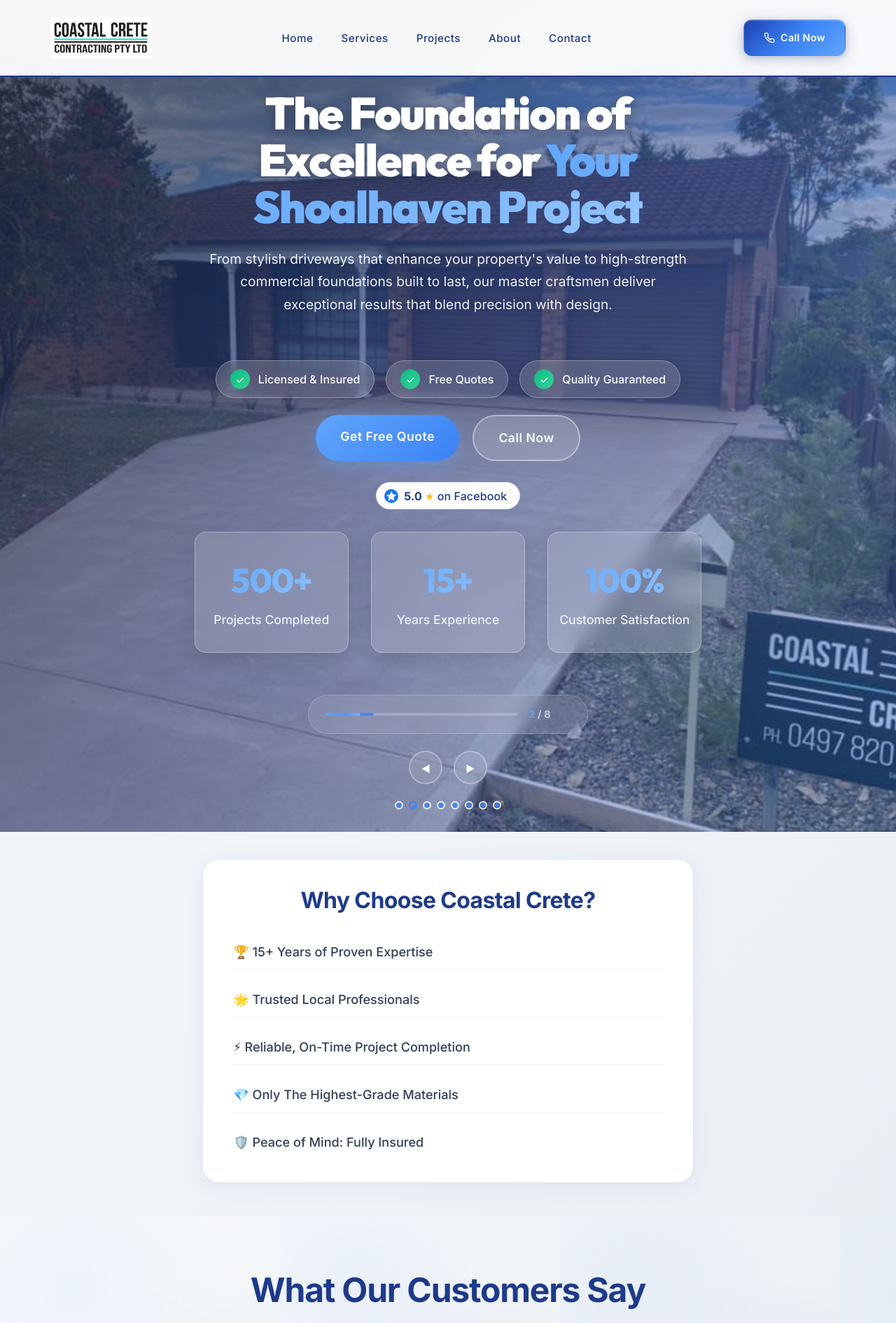
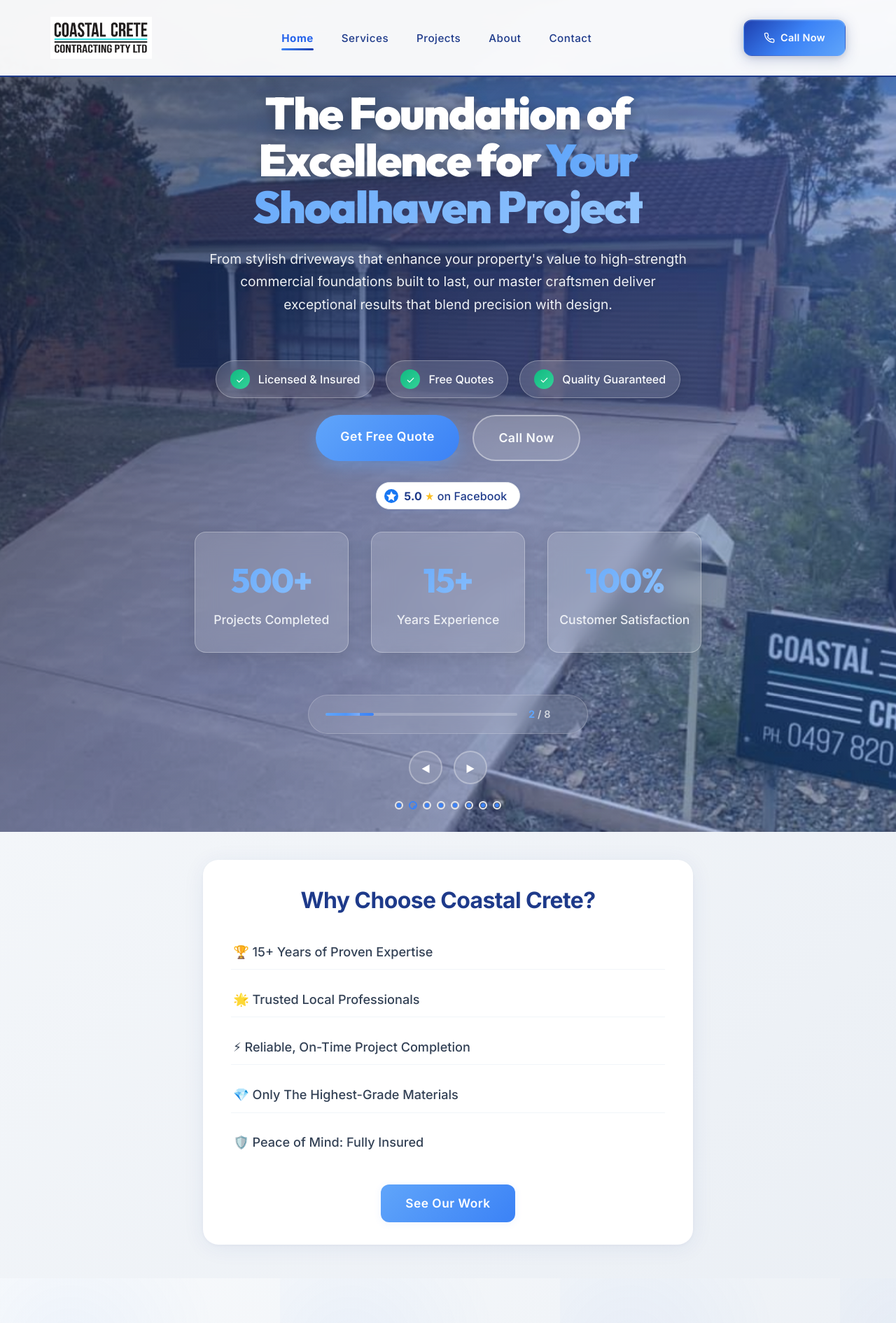
Before and after one commit to TysonPWilliams/coastal-crete-website, a React (Vite) app: page / in a window 1280 px wide. Shown: the top 1891 px of the page at 70% size. Built offline with nearby package versions, Linux system fonts and the light colour scheme.

Commit message:
Added new logo to footer

```diff
--- a/src/App.css
+++ b/src/App.css
@@ -103,6 +103,22 @@
 
 .nav-link:hover::after {
   width: 100%;
+}
+
+.nav-link.active {
+  color: #2563eb;
+  font-weight: 700;
+}
+.nav-link.active::after {
+  width: 100%;
+  background: linear-gradient(90deg, #3b82f6, #1e40af);
+  height: 2.5px;
+  border-radius: 2px;
+  content: '';
+  position: absolute;
+  left: 0;
+  bottom: -8px;
+  transition: width 0.3s;
 }
 
 .header-contact {
@@ -715,7 +731,7 @@
 }
 
 .footer-logo img {
-  height: 100px;
+  height: 200px;
   width: auto;
 }
 
@@ -1881,3 +1897,22 @@
     padding: 0.5rem 0.2rem 0.5rem 0.1rem;
   }
 }
+
+.why-crete-mini-cta {
+  display: flex;
+  justify-content: center;
+  margin-top: 2.2rem;
+}
+.mini-cta-btn {
+  font-size: 1.08rem;
+  padding: 0.9rem 2.2rem;
+  border-radius: 12px;
+  font-weight: 600;
+  box-shadow: 0 2px 12px rgba(59,130,246,0.08);
+  transition: background 0.2s, color 0.2s, box-shadow 0.2s;
+}
+.mini-cta-btn:hover {
+  background: linear-gradient(135deg, #1e40af 0%, #2563eb 100%);
+  color: #fff;
+  box-shadow: 0 4px 18px rgba(59,130,246,0.15);
+}
--- a/src/components/Footer.jsx
+++ b/src/components/Footer.jsx
@@ -1,4 +1,4 @@
-import logo from '../assets/logo.png';
+import logo from '../assets/logo1.png';
 
 export function Footer() {
   return (
--- a/src/components/Header.jsx
+++ b/src/components/Header.jsx
@@ -1,8 +1,37 @@
-import { useState } from 'react'
+import { useState, useEffect } from 'react'
 import logo from '../assets/logo.png'
+
+const NAV_SECTIONS = [
+  { id: 'home', label: 'Home' },
+  { id: 'services', label: 'Services' },
+  { id: 'projects', label: 'Projects' },
+  { id: 'about', label: 'About' },
+  { id: 'contact', label: 'Contact' },
+]
 
 export function Header() {
     const [isMenuOpen, setIsMenuOpen] = useState(false)
+    const [activeSection, setActiveSection] = useState('home')
+
+    useEffect(() => {
+        const handleScroll = () => {
+            const scrollPosition = window.scrollY + 120 // offset for sticky header
+            let currentSection = 'home'
+            for (const section of NAV_SECTIONS) {
+                const el = document.getElementById(section.id)
+                if (el) {
+                    const top = el.offsetTop
+                    if (scrollPosition >= top) {
+                        currentSection = section.id
+                    }
+                }
+            }
+            setActiveSection(currentSection)
+        }
+        window.addEventListener('scroll', handleScroll)
+        handleScroll()
+        return () => window.removeEventListener('scroll', handleScroll)
+    }, [])
 
     return (
         <header className="header">
@@ -56,11 +85,16 @@
                         className={`nav-list${isMenuOpen ? ' open' : ''}`}
                         onClick={() => setIsMenuOpen(false)}
                     >
-                        <li><a href="#home" className="nav-link">Home</a></li>
-                        <li><a href="#services" className="nav-link">Services</a></li>
-                        <li><a href="#projects" className="nav-link">Projects</a></li>
-                        <li><a href="#about" className="nav-link">About</a></li>
-                        <li><a href="#contact" className="nav-link">Contact</a></li>
+                        {NAV_SECTIONS.map(section => (
+                          <li key={section.id}>
+                            <a
+                              href={`#${section.id}`}
+                              className={`nav-link${activeSection === section.id ? ' active' : ''}`}
+                            >
+                              {section.label}
+                            </a>
+                          </li>
+                        ))}
                     </ul>
                 </nav>
                 <div className="header-contact">
--- a/src/components/WhyCoastalCrete.jsx
+++ b/src/components/WhyCoastalCrete.jsx
@@ -1,6 +1,6 @@
 export function WhyCoastalCrete() {
     return (
-        <section className="why-coastal-crete-section">
+        <section className="why-coastal-crete-section" id="about">
           <div className="why-coastal-crete-card">
             <h3 className="why-coastal-crete-title">Why Choose Coastal Crete?</h3>
             <ul className="why-coastal-crete-list">
@@ -10,6 +10,9 @@
                 <li>💎 Only The Highest-Grade Materials</li>
                 <li>🛡️ Peace of Mind: Fully Insured</li>
             </ul>
+            <div className="why-crete-mini-cta">
+              <a href="#projects" className="btn btn-primary mini-cta-btn">See Our Work</a>
+            </div>
           </div>
         </section>
     )
```
Also changed, not shown: src/assets/logo1.png (added), src/assets/logo2.png (added).
